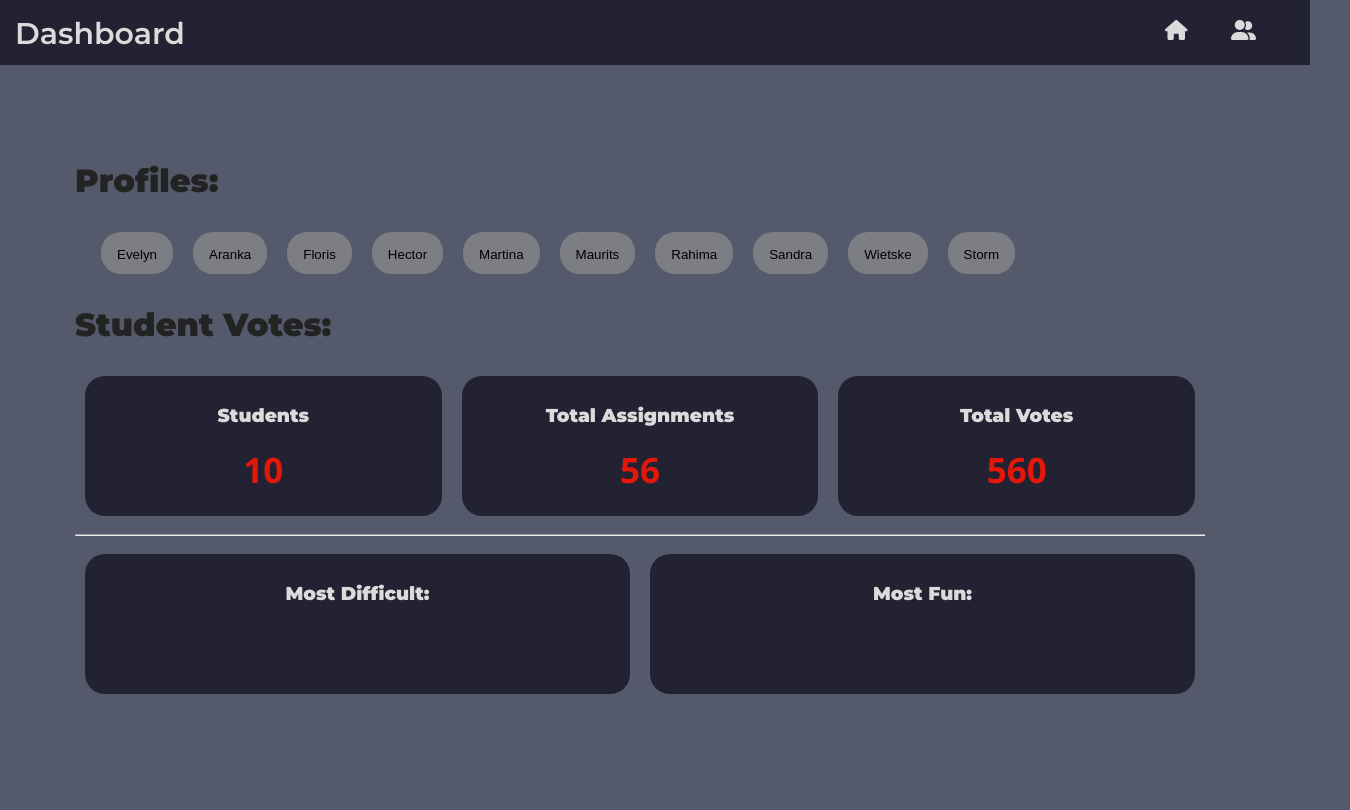
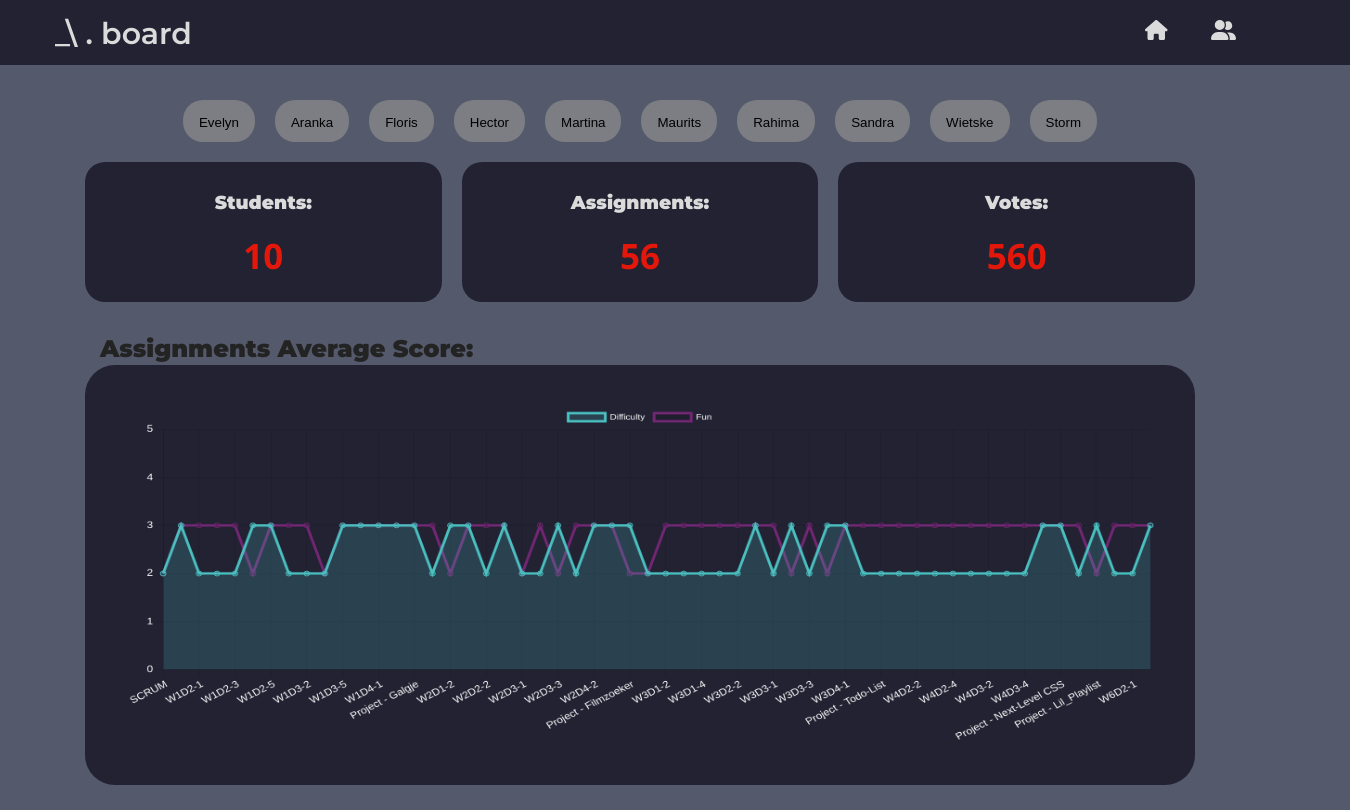
Before and after one commit to ViktoriyadeS/FRONT-Eindopdracht-React-Dashboard, a React (Create React App) app: page /students in a window 1280 px wide. Shown: the whole page, 1350 px wide, since content can reach past the window. Built offline with nearby package versions, Linux system fonts and the light colour scheme.

Commit message:
final changes

```diff
--- a/src/App.css
+++ b/src/App.css
@@ -18,12 +18,12 @@ h4 {
     font-size: 30px;
     height: 50px;
     font-family: "Montserrat", sans-serif;
-    padding: 15px 15px 0px;
+    padding: 15px 15px 0px 55px;
 }
 nav {
     position: absolute;
     top: 0;
-    right: 0;
+    right: 20px;
     display: flex;
     flex-direction: row;
     align-items: flex-start;
@@ -51,7 +51,7 @@ nav .link p {
 }
 
 .page {
-    padding: 75px;
+    padding: 25px 75px;
     overflow: hidden;
 }
 .page .chartBox {
@@ -68,24 +68,19 @@ nav .link p {
 }
 canvas {
     max-height: 420px;
-    width: 100%;
     padding: 40px;
     background-color: #222233;
     border-radius: 30px;
-    /* border-top-left-radius: 0; */
 }
 .page .infoBox {
     display: flex;
     flex-direction: row;
     justify-content: space-around;
     width: 100%;
-    /* height: 150px; */
 }
-.page .infoBox .widget {
+.page .widget {
     margin: 10px;
     padding: 10px;
-    /* border-bottom: 2px solid #232323;
-    border-radius: 50%; */
     text-align: center;
     background-color: #222233;
     color: #dbdbdb;
@@ -100,12 +95,15 @@ canvas {
     font-weight: 900;
     margin-top: 2px;
 }
+.topRow {
+    display: flex;
+}
 .list {
     display: flex;
     flex-direction: row;
     flex-wrap: wrap;
     align-items: center;
-    margin-left: 1rem;
+    justify-content: center;
 }
 .card {
     border-radius: 20px;
@@ -129,33 +127,55 @@ canvas {
     flex-direction: row;
     align-items: center;
     justify-content: center;
-    border: solid 0.5px #dbdbdb;
+    /* border: solid 0.5px #dbdbdb; */
     border-radius: 15px;
     margin: 10px;
-    background-color: #929291a5;
+    background-color: #d6d6d2a5;
+    font-size: 12px;
+    min-width: 374px;
 }
 
 .avatar {
     margin: 20px;
     border-radius: 50%;
-    background-color: #dbdbdb;
+    background-color: #222233;
 }
 .goBackBtn {
-    position: absolute;
-    top: 120px;
-    left: 50px;
-    height: 100px;
+    margin-left: 20px;
+    height: 50px;
     font-size: 15px;
     background-color: transparent;
     box-shadow: none;
     border: none;
     color: #dbdbdb;
+    position: absolute;
 }
 
 .goBackBtn:hover {
     color: #a9e5bb;
 }
-
+@media (max-width: 900px) {
+    .topRow {
+        flex-direction: column;
+        flex-wrap: nowrap;
+        justify-content: center;
+    }
+    .page {
+        margin: 10px;
+        padding: 40px 80px;
+    }
+    .page .infoBox {
+        display: flex;
+        flex-direction: column;
+        width: 100%;
+    }
+    .page .widget {
+        width: unset;
+    }
+    .chartBox {
+        display: none;
+    }
+}
 @media (max-width: 400px) {
     .icon {
         display: block;
@@ -163,4 +183,5 @@ canvas {
     nav .link p {
         display: none;
     }
+
 }
--- a/src/App.js
+++ b/src/App.js
@@ -23,7 +23,7 @@ const App = () => {
       <header className="App-header">
         <BrowserRouter>
           <div>
-            <div className="App-top">Dashboard</div>
+            <div className="App-top">_\ . board</div>
             <nav>
               <Link className="link" to="/">
                 {home} <p> Home</p>
--- a/src/components/BarChart.js
+++ b/src/components/BarChart.js
@@ -34,6 +34,7 @@ const BarChart = (props) => {
           label: "Difficulty",
           data: data.map((item) => item.difficulty),
           backgroundColor: "#E3170A",
+          // backgroundColor: "rgba(75,192,192,1)",
           borderWidth: 2,
           borderRadius: Number.MAX_VALUE,
           borderSkipped: false,
@@ -42,6 +43,7 @@ const BarChart = (props) => {
           label: "Fun",
           data: data.map((item) => item.fun),
           backgroundColor: "#A9E5BB",
+          // backgroundColor: "#742774",
           borderWidth: 2,
           borderRadius: Number.MAX_VALUE,
           borderSkipped: false,
@@ -77,7 +79,7 @@ const BarChart = (props) => {
         x: {
           ticks: {
             maxRotation: 0,
-            // minRotation: 30,
+            minRotation: 30,
             color: "white",
           },
         },
--- /dev/null
+++ b/src/components/LineChart.js
@@ -0,0 +1,69 @@
+import React from "react";
+import "chart.js/auto";
+import { Line } from "react-chartjs-2";
+
+function LineChart(props) {
+  const { chartData, chartLabels } = props;
+  const chartOptions = {
+    plugins: {
+      legend: {
+        position: "top",
+        labels: {
+          color: "white",
+          font: {
+            size: 10,
+          },
+        },
+      },
+      title: {
+        display: false,
+        text: "title",
+        color: "white",
+        font: {
+          size: 24,
+        },
+      },
+    },
+    scales: {
+      x: {
+        ticks: {
+          maxRotation: 0,
+          minRotation: 30,
+          color: "white",
+        },
+      },
+      y: {
+        min: 0,
+        max: 5,
+        ticks: {
+          stepSize: 1,
+          color: "white",
+        },
+      },
+    },
+  };
+  const data = {
+    labels: chartLabels,
+    datasets: [
+      {
+        label: "Difficulty",
+        data: chartData.map((item) => item.difficulty),
+        fill: true,
+        backgroundColor: "rgba(75,192,192,0.2)",
+        borderColor: "rgba(75,192,192,1)",
+      },
+      {
+        label: "Fun",
+        data: chartData.map((item) => item.fun),
+        fill: false,
+        borderColor: "#742774",
+      },
+    ],
+  };
+  return (
+    <div className="App">
+      <Line data={data} options={chartOptions} />
+    </div>
+  );
+}
+export default LineChart;
--- a/src/components/Profile.js
+++ b/src/components/Profile.js
@@ -4,17 +4,21 @@ import Chart from "./BarChart";
 import DetailCard from "./DetailCard";
 import { FontAwesomeIcon } from "@fortawesome/react-fontawesome";
 import { faCircleArrowLeft } from "@fortawesome/free-solid-svg-icons";
+import { uniqueStudentNames } from "../data/functions";
+
+const arrow = <FontAwesomeIcon icon={faCircleArrowLeft} />;
 
 function Profile() {
   const location = useLocation();
   const navigate = useNavigate();
-  const arrow = <FontAwesomeIcon icon={faCircleArrowLeft} />;
+
+  const difficultyArr = location.state.data.map((item) => item.difficulty);
+  const funArr = location.state.data.map((item) => item.fun);
+  const getScore = (arr) => arr.reduce((a, b) => a + b, 0);
 
   return (
-    <>
-      <button className="goBackBtn" onClick={() => navigate(-1)}>
-        {arrow} Go Back
-      </button>
+    <div className="page">
+      <div className="topRow">
         <DetailCard
           name={location.state.name}
           last_name={location.state.profile.map((item) => item.last_name)}
@@ -23,12 +27,32 @@ function Profile() {
           phone={location.state.profile.map((item) => item.phone)}
           avatar={location.state.profile.map((item) => item.avatar)}
         />
+        <div className="infoBox">
+          <span className="widget">
+            <h3>Assignments rated: </h3>
+            <p>{location.state.data.length}</p>
+          </span>
+          <span className="widget">
+            <h3>Difficulty score: </h3>
+            <p>{getScore(difficultyArr)}</p>
+          </span>
+          <span className="widget">
+            <h3>Fun score: </h3>
+            <p>{getScore(funArr)}</p>
+          </span>
+        </div>
+      </div>
+      <button className="goBackBtn" onClick={() => navigate(-1)}>
+        {arrow} Go Back
+      </button>
+      <div className="chartBox">
         <Chart
           data={location.state.data}
           labels={location.state.data.map((item) => item.assignment)}
           chartTitleText={location.state.name}
         />
-    </>
+      </div>
+    </div>
   );
 }
 
--- a/src/pages/Home.js
+++ b/src/pages/Home.js
@@ -6,7 +6,10 @@ import {
   uniqueStudentNames,
 } from "../data/functions";
 
+
+
 const HomePage = () => {
+
   const labels = projects.map((item) => item.assignment);
   const projectAverageRating = assignmentRatingAverage.filter(
     (item) => item.assignment === "SCRUM" || item.assignment.includes("Project")
@@ -16,17 +19,18 @@ const HomePage = () => {
     <div className="page">
       <div className="infoBox">
         <span className="widget">
-          <h3>Total Students</h3>
+          <h3>Students:</h3>
           <p>{uniqueStudentNames.length}</p>
         </span>
         <span className="widget">
-          <h3>Total Assignments</h3>
+          <h3>Projects:</h3>
+          <p>{projects.length}</p>
+        </span>
+        <span className="widget">
+          <h3>Assignments:</h3>
           <p>{overviewAssignments.length}</p>
         </span>
-        <span className="widget">
-          <h3>Total Projects</h3>
-          <p>{projects.length}</p>
-        </span>
+
       </div>
       <div className="chartBox">
         <h2>Projects Average Score:</h2>
--- a/src/pages/Students.js
+++ b/src/pages/Students.js
@@ -6,9 +6,12 @@ import studentsDetails from "../data/studentsDetails";
 import {
   uniqueStudentNames,
   overviewAssignments,
+  assignmentsRatingAverageWithLabels,
   assignmentRatingAverage,
   assignmentGroups,
 } from "../data/functions";
+import BarChart from "../components/BarChart";
+import LineChart from "../components/LineChart";
 
 function Students() {
   let navigate = useNavigate();
@@ -31,7 +34,7 @@ function Students() {
   return (
     <div className="page">
       <div>
-        <h1>Profiles:</h1>
+        {/* <h2>Profiles:</h2> */}
         <div className="list">
           {uniqueStudentNames.map((student) => {
             return (
@@ -48,31 +51,27 @@ function Students() {
             );
           })}
         </div>
-        <h1>Student Votes: </h1>
         <div className="infoBox">
           <span className="widget">
-            <h3>Students</h3>
+            <h3>Students:</h3>
             <p>{uniqueStudentNames.length}</p>
           </span>
           <span className="widget">
-            <h3>Total Assignments</h3>
+            <h3>Assignments:</h3>
             <p>{overviewAssignments.length}</p>
           </span>
           <span className="widget">
-            <h3>Total Votes</h3>
+            <h3>Votes:</h3>
             <p>{studentData.length}</p>
           </span>
         </div>
-        <hr />
-        <div className="infoBox">
-          <span className="widget">
-            <h3>Most Difficult: </h3>
-            <p>{}</p>
-          </span>
-          <span className="widget">
-            <h3>Most Fun: </h3>
-            <p>{}</p>
-          </span>
+        <div className="chartBox">
+          <h2>Assignments Average Score:</h2>
+
+          <LineChart
+            chartData={assignmentsRatingAverageWithLabels}
+            chartLabels={overviewAssignments.map((item) => item.assignment)}
+          />
         </div>
       </div>
     </div>
```
Lines whose indentation alone changed are shown as unchanged.
